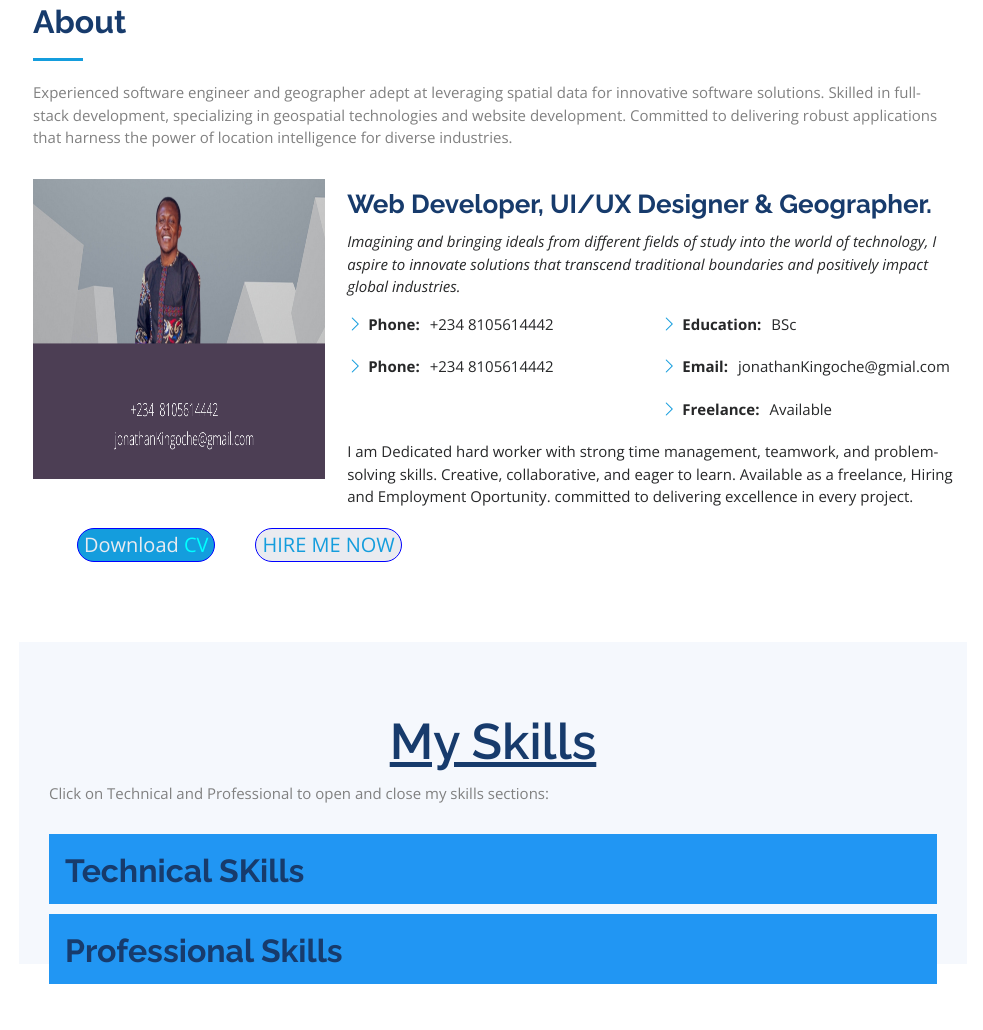
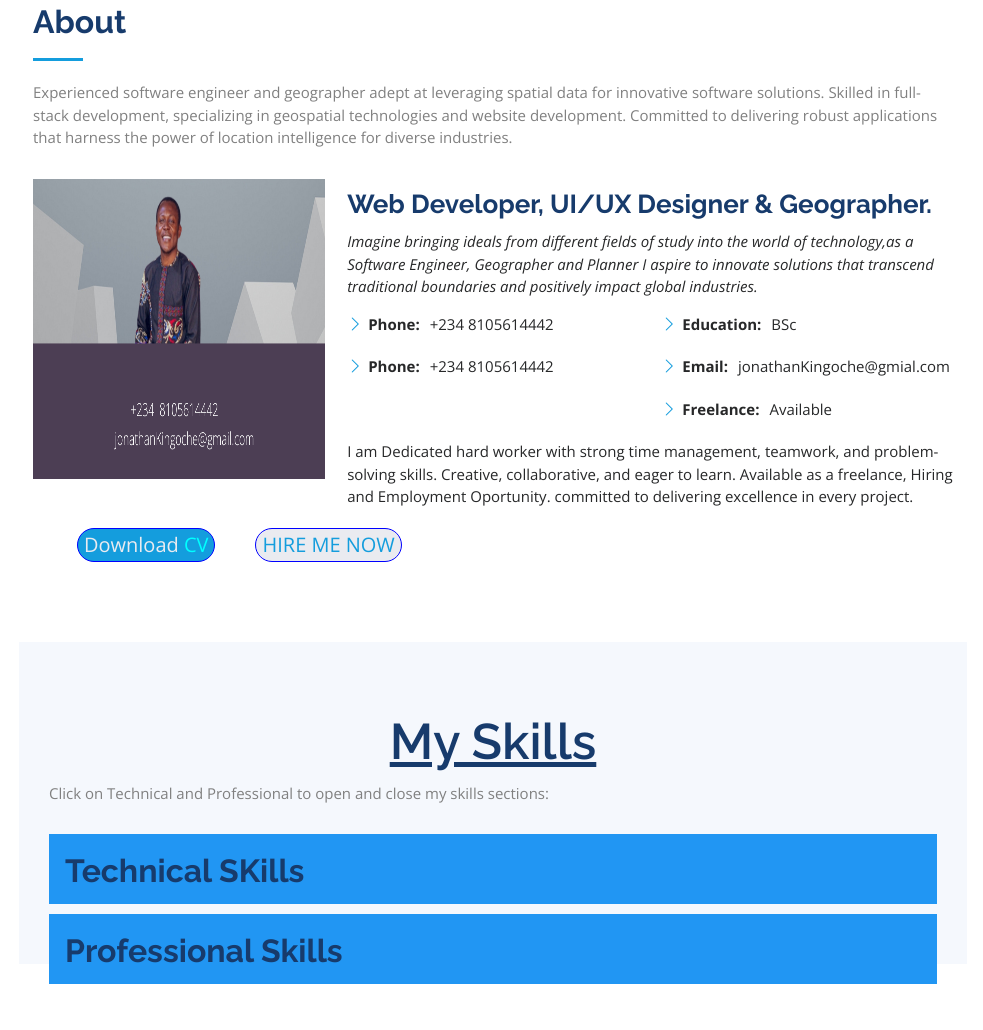
Before and after one commit to JOgr8t/jonathanPortfolio, a plain HTML site: page index.html in a window 1280 px wide. Shown: the part 867-1897 px from the top of the page, without its empty margins (297-1280 px from the left). Drawn offline with nearby package versions, Linux system fonts and the light colour scheme.

Commit message:
Update index.html

```diff
--- a/index.html
+++ b/index.html
@@ -98,7 +98,7 @@
           <div class="col-lg-8 pt-4 pt-lg-0 content" data-aos="fade-left">
             <h3> Web Developer, UI/UX Designer &amp; Geographer.</h3>
             <p class="fst-italic">
-              Imagining and bringing ideals from different fields of study into the world of technology, I aspire to innovate solutions that transcend traditional boundaries and positively impact global industries.
+              Imagine  bringing ideals from different fields of study into the world of technology,as a Software Engineer,  Geographer and Planner I aspire to innovate solutions that transcend traditional boundaries and positively impact global industries.
             </p>
             <div class="row">
               <div class="col-lg-6">
```
